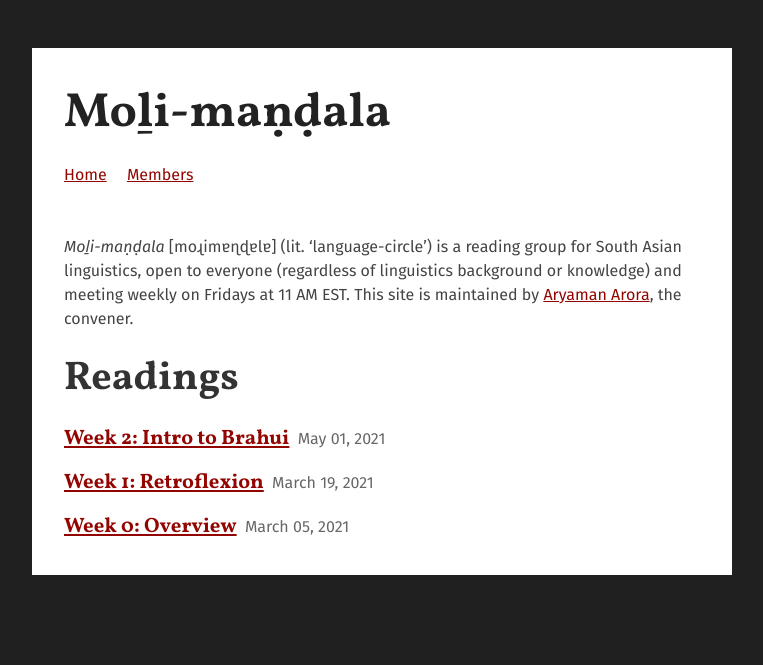
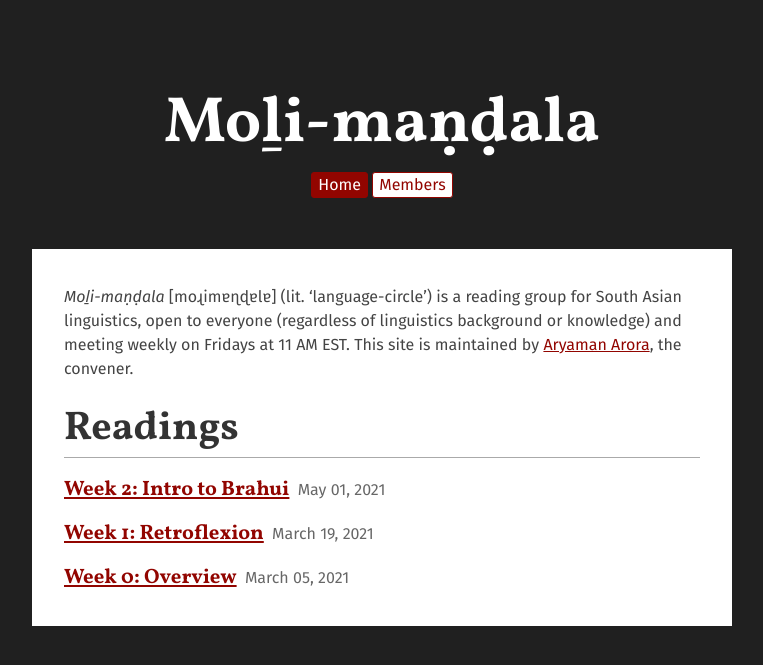
Before and after one commit to aryamanarora/moli-mandala-test, a Jekyll site: the page built from index.md, in a window 1280 px wide. Shown: the top 665 px of the page, without its empty margins (258-1021 px from the left). Built offline with Jekyll 4.4.1, drawn with Linux system fonts in a browser that asks for light colours; a style sheet for code colours, icons or effects is not loaded.

Commit message:
fix site links

```diff
--- a/_config.yml
+++ b/_config.yml
@@ -52,6 +52,6 @@ defaults:
       type: posts
     values:
       is_post: true
-permalink: /:title # so we have /about instead of /about.html, and /blog-post instead of /2019-11-22-blog-post.html
+permalink: moli-mandala/:title # so we have /about instead of /about.html, and /blog-post instead of /2019-11-22-blog-post.html
 sass:
   style: compressed # compress the CSS file generated from the SCSS styles file
--- a/_includes/foot.html
+++ b/_includes/foot.html
@@ -1,3 +1,4 @@
+            </div>
         </div>
     </body>
 </html>
--- a/_includes/head.html
+++ b/_includes/head.html
@@ -19,6 +19,7 @@
 
     <body>
         <div id="container">
+            <div id="header">
                 <h1 class="global-title">{{ site.title }}‍</h1>
                 {% if site.nav-links %}
                 <nav>
@@ -26,10 +27,10 @@
                         {% for link in site.nav-links %}
                         <li>
                             {% if link.external == true %}
-                        <a href="{{ link.url }}">
+                            <a class="tag" href="{{ link.url }}">
                             {% endif %}
                             {% if link.external != true %}
-                        <a href="{{ link.url | prepend:site.url }}">
+                            <a class="tag {% if page.url == link.url %}current{% endif %}" href="{{ link.url | prepend:site.url }}">
                             {% endif %}
                                 {{ link.name }}
                             </a>
@@ -37,4 +38,6 @@
                         {% endfor %}
                     </ul>
                 </nav>
+            </div>
+            <div id="body">
             {% endif %}
--- a/_includes/posts-list-item.html
+++ b/_includes/posts-list-item.html
@@ -9,6 +9,7 @@
       {% include post-date.html %}
     </span>
   </div>
-  {% if site.show_excerpts == true %} {{ post.description | strip_html }} <a href="{{ post.url }}">[Read more]</a> {% endif
+  {% if site.show_excerpts == true %} {{ post.content | strip_html |
+  truncatewords: site.excerpt_word_count }} [Read more]({{ post.url }}) {% endif
   %}
 </li>
--- a/_layouts/default.html
+++ b/_layouts/default.html
@@ -13,14 +13,16 @@
 {% endunless %}
 
 {% if page.date %}
-<span class="timestamp timestamp-block">
+<div class="timestamp timestamp-block">
   {% include post-date.html %}
-</span>
+</div>
 {% endif %}
 
-<!-- {% if page.url == "/" %}
-{% include greeting.html %}
-{% endif %} -->
+<div class="categories">
+{% for category in page.categories %}
+<span class="tag">{{ category }}</span>
+{% endfor %}
+</div>
 
 {{ content }}
 
--- a/styles/styles.scss
+++ b/styles/styles.scss
@@ -8,6 +8,7 @@ $font-stack: 'Fira Sans', system-ui, Helvetica, Arial, sans-serif;
 $heading-font-stack: 'Vollkorn', system-ui, Helvetica, Arial, sans-serif; // use this to set a different font for your headings if you want
 $code-font-stack: Inconsolata, monospace; // fonts for inline code and code blocks
 $container-max-width: 700px;
+$color: #444;
 
 // reset
 * {
@@ -25,15 +26,29 @@ body {
 
 #container {
   width: 90%;
-  background-color: white;
   max-width: $container-max-width;
   padding: 1rem 2rem;
   margin: 3rem auto;
 }
 
+#body {
+  background-color: white;
+  margin: -1rem -2rem;
+  padding: 1rem 2rem;
+}
+
+#header {
+  background: linear-gradient(rgba(0, 0, 0, 0), rgba(0, 0, 0, 0));
+  color: white !important;
+  margin: -1rem -2rem 0;
+  padding: 1rem 2rem 0;
+}
+
 // navigation
 nav {
-  margin: 1rem 0 3rem;
+  text-align: center;
+  margin-bottom: 2rem;
+  padding-bottom: 2rem;
 }
 
 nav li {
@@ -59,9 +74,15 @@ h1 {
   margin-top: 1rem;
 }
 
+h1, h2 {
+  border-bottom: 1px solid #aaa;
+}
+
 .global-title {
-  font-size: 3rem;
-  color: #222;
+  text-align: center;
+  font-size: 4rem;
+  color: white;
+  border-bottom: none;
 }
 
 h2 {
@@ -82,7 +103,7 @@ p,
 li {
   font-size: 1rem;
   line-height: 150%;
-  color: #444;
+  color: $color;
   margin: 1.25rem 0;
 }
 
@@ -101,7 +122,7 @@ a {
 a:hover,
 a:active {
   color: lighten($accent-color, 40%);
-  transition: color 0.1s;
+  transition: color 0.2s;
 }
 
 // images
@@ -168,9 +189,10 @@ code {
 }
 
 blockquote {
-  background: #ddd;
-  border-left: 5px solid #202020;
-  padding: 0em 10px;
+  background: #eee;
+  border-left: 2px solid #202020;
+  padding-left: 10px;
+  padding-right: 10px;
 }
 
 .tag {
@@ -178,10 +200,31 @@ blockquote {
   border: 1px solid $accent-color;
   padding: 0px 6px;
   border-radius: 3px;
-  font-size: 0.85em;
   margin: 3px 0;
+  color: $accent-color;
+  text-decoration: none;
+  font-size: 0.85rem;
+}
+
+.tag:hover,
+.tag:active {
+  color: white;
+  background-color: $accent-color;
+  transition: background-color 0.2s !important;
+}
+
+nav .tag {
+  background-color: white;
+  color: $accent-color;
+  font-size: 1rem;
+}
+
+nav .tag:hover,
+nav .tag:active,
+.tag.current {
   background-color: $accent-color;
   color: white;
+  transition: background-color 0.2s !important;
 }
 
 li > p {
@@ -189,3 +232,22 @@ li > p {
 }
 
 sup { vertical-align: top; position: relative; top: -0.5em; }
+
+table {
+  text-align: center;
+  margin-left: auto;
+  margin-right: auto;
+  color: $color;
+  border-collapse: collapse;
+  box-shadow: 0 0 10px rgba(0, 0, 0, 0.15);
+}
+
+td, th {
+  padding-left: 1em;
+  padding-right: 1em;
+}
+
+thead tr {
+  background-color: $accent-color;
+  color: white;
+}
```
Lines whose indentation alone changed are shown as unchanged.
